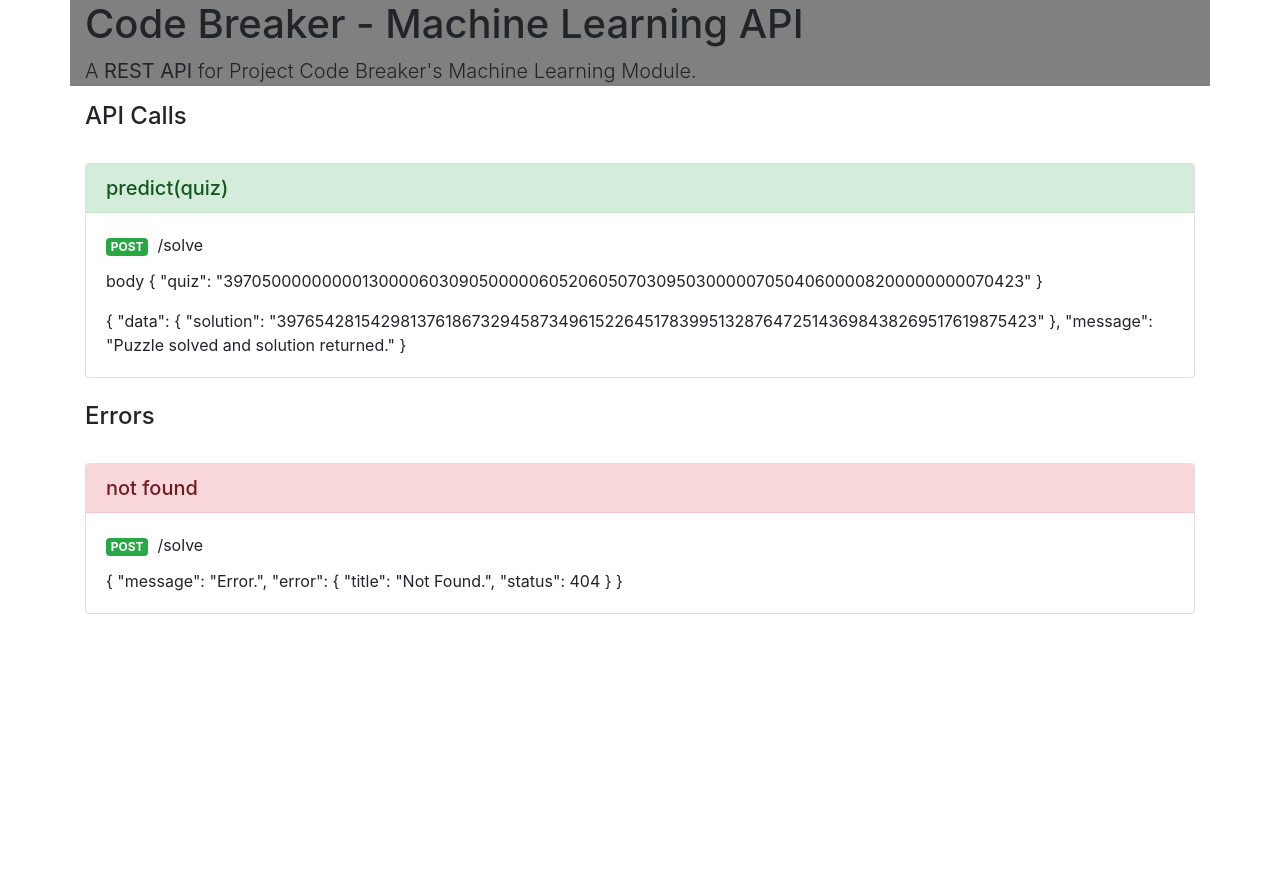
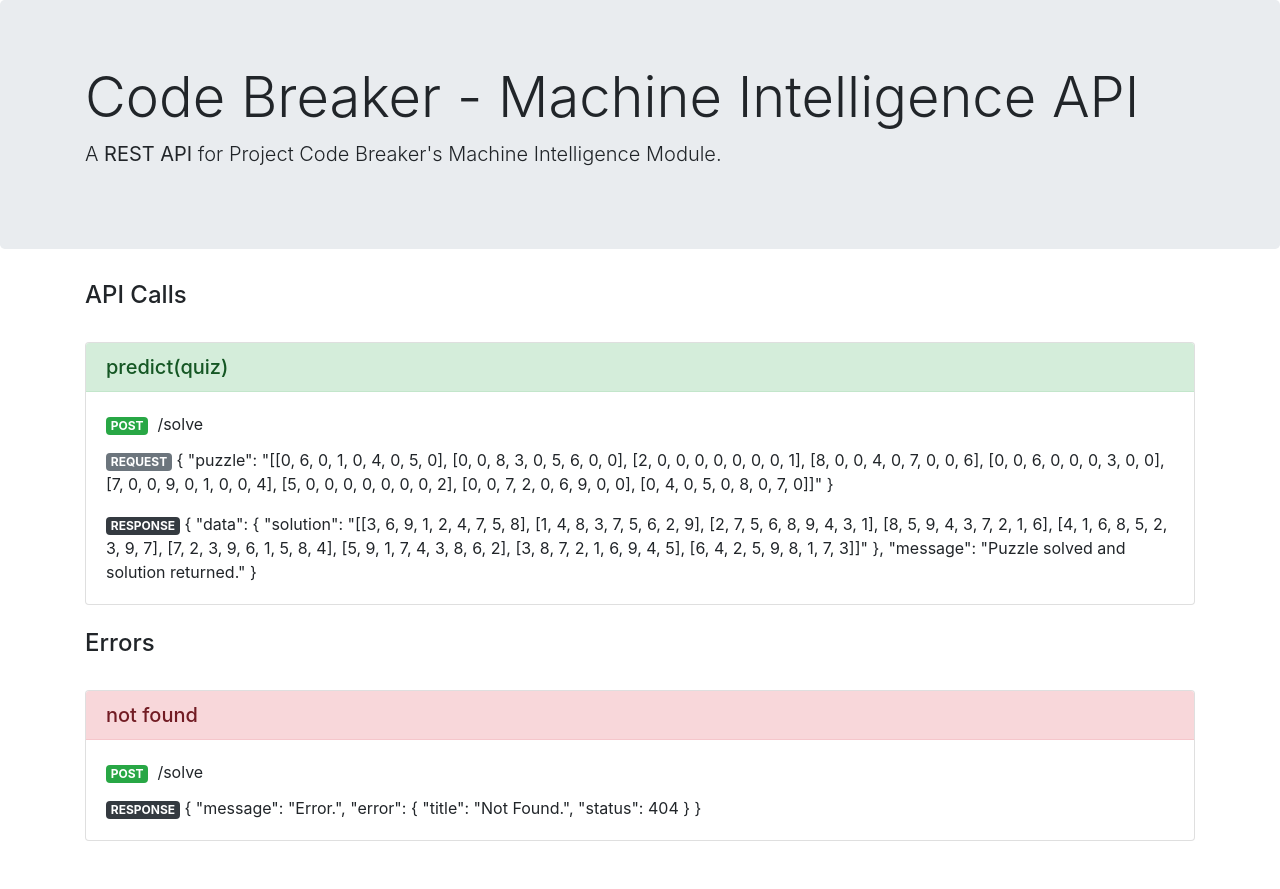
Before and after one commit to ChintanVachhani/codebreaker-mi, a Flask app: page / in a window 1280 px wide. Before the commit the page ends 614 px from the top, so only its background shows below. Run offline with Flask 2, Linux system fonts and the light colour scheme; some libraries are stand-ins or nearby versions.

Commit message:
Modified UI and gitignore.

```diff
--- a/app/routes.py
+++ b/app/routes.py
@@ -5,7 +5,7 @@
 
 @app.route('/')
 def index():
-    return render_template('index.html', title='Code Breaker', page='Computer Vision API')
+    return render_template('index.html', title='Code Breaker', page='Machine Intelligence API')
 
 
 @app.route('/test', methods=['GET'])
--- a/app/templates/index.html
+++ b/app/templates/index.html
@@ -18,9 +18,15 @@
 </head>
 <body>
 
-    <div class="container" style="background-color: gray;">
-        <h1>Code Breaker - Machine Learning API</h1>
-        <p class="lead">A <strong>REST API</strong> for Project Code Breaker's Machine Learning Module.</p>
+<div class="jumbotron">
+    <div class="container">
+        {% if title and page %}
+        <h1 class="display-4">{{ title }} - {{ page }}</h1>
+        {% else %}
+        <h1 class="display-4">Code Breaker - Machine Intelligence API</h1>
+        {% endif %}
+        <p class="lead">A <strong>REST API</strong> for Project Code Breaker's Machine Intelligence Module.</p>
+    </div>
 </div>
 <div class="container pb-5">
     <h4>API Calls</h4><br>
@@ -29,16 +35,20 @@
         <h5 class="card-header alert-success">predict(quiz)</h5>
         <div class="card-body">
             <p class="card-title"><span class="badge badge-success">POST</span>&nbsp; /solve</p>
-            <p class="card-text"><span>body</span>
+            <p class="card-text"><span class="badge badge-secondary">REQUEST</span>
                 {
-	                "quiz": "397050000000001300006030905000006052060507030950300000705040600008200000000070423"
+                "puzzle": "[[0, 6, 0, 1, 0, 4, 0, 5, 0], [0, 0, 8, 3, 0, 5, 6, 0, 0], [2, 0, 0, 0, 0, 0, 0, 0, 1], [8, 0,
+                0, 4, 0, 7, 0, 0, 6], [0, 0, 6, 0, 0, 0, 3, 0, 0], [7, 0, 0, 9, 0, 1, 0, 0, 4], [5, 0, 0, 0, 0, 0, 0, 0,
+                2], [0, 0, 7, 2, 0, 6, 9, 0, 0], [0, 4, 0, 5, 0, 8, 0, 7, 0]]"
                 }
             </p>
-            <p class="card-text">
+            <p class="card-text"><span class="badge badge-dark">RESPONSE</span>
                 {
                 "data":
                 {
-                        "solution": "397654281542981376186732945873496152264517839951328764725143698438269517619875423"
+                "solution": "[[3, 6, 9, 1, 2, 4, 7, 5, 8], [1, 4, 8, 3, 7, 5, 6, 2, 9], [2, 7, 5, 6, 8, 9, 4, 3, 1], [8,
+                5, 9, 4, 3, 7, 2, 1, 6], [4, 1, 6, 8, 5, 2, 3, 9, 7], [7, 2, 3, 9, 6, 1, 5, 8, 4], [5, 9, 1, 7, 4, 3, 8,
+                6, 2], [3, 8, 7, 2, 1, 6, 9, 4, 5], [6, 4, 2, 5, 9, 8, 1, 7, 3]]"
                 },
                 "message": "Puzzle solved and solution returned."
                 }
@@ -51,7 +61,7 @@
         <h5 class="card-header alert-danger">not found</h5>
         <div class="card-body">
             <p class="card-title"><span class="badge badge-success">POST</span>&nbsp; /solve</p>
-            <p class="card-text">
+            <p class="card-text"><span class="badge badge-dark">RESPONSE</span>
                 {
                 "message": "Error.",
                 "error": {
```
Also changed, not shown: 1 other file. Lines whose indentation alone changed are shown as unchanged.
